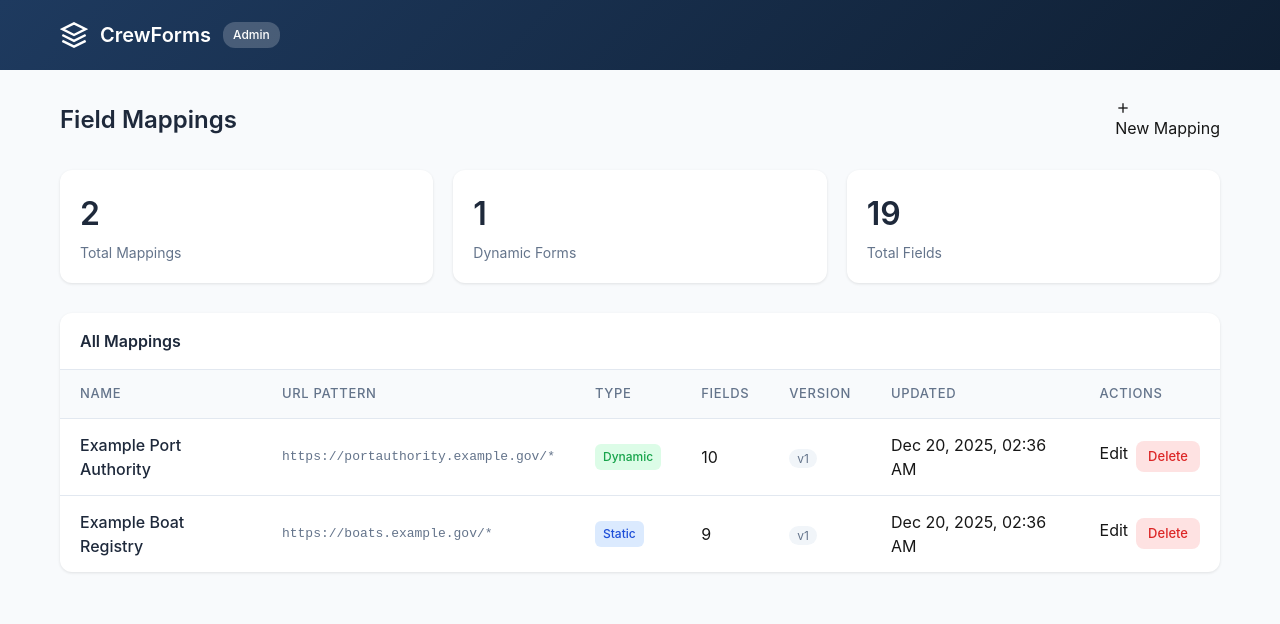
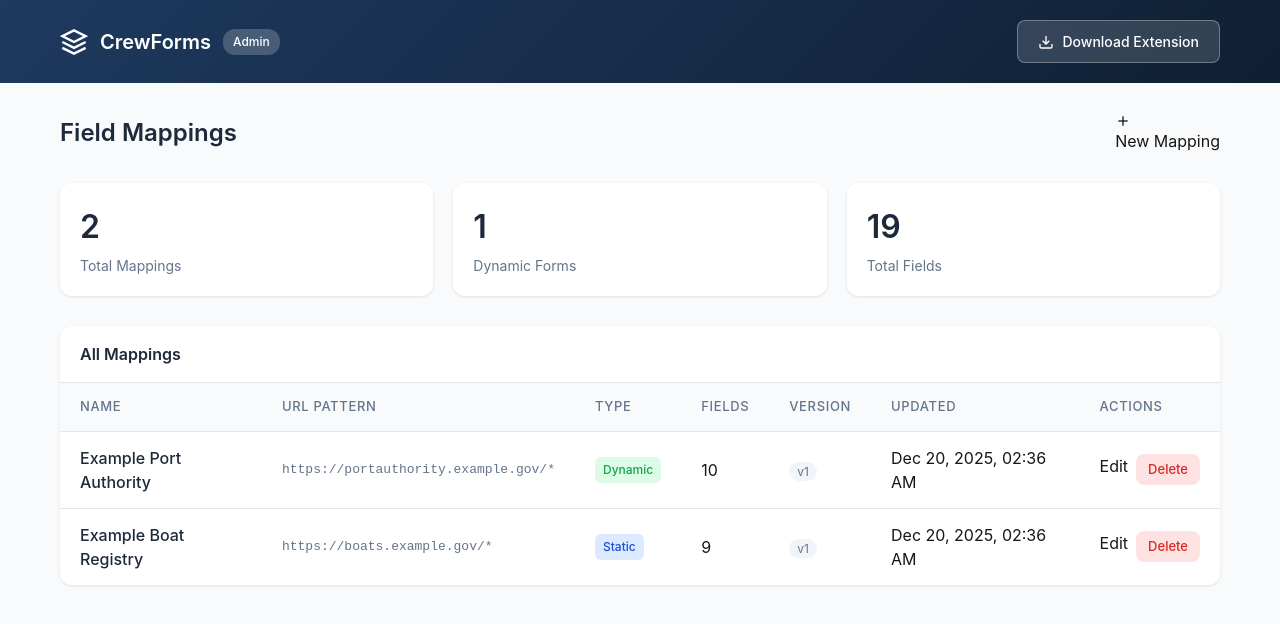
Before and after one commit to scottkosmach/CrewForms, a Next.js app: page /admin in a window 1280 px wide. Shown: the top 624 px of the page. Built offline with nearby package versions, Linux system fonts and the light colour scheme.

Commit message:
Update admin page

```diff
--- a/src/app/admin/page.tsx
+++ b/src/app/admin/page.tsx
@@ -195,6 +195,17 @@ export default function AdminDashboard() {
           background: #fecaca;
         }
 
+        .btn-download {
+          background: rgba(255, 255, 255, 0.15);
+          color: white;
+          border: 1px solid rgba(255, 255, 255, 0.3);
+        }
+
+        .btn-download:hover {
+          background: rgba(255, 255, 255, 0.25);
+          border-color: rgba(255, 255, 255, 0.5);
+        }
+
         .btn-sm {
           padding: 6px 12px;
           font-size: 13px;
@@ -355,6 +366,19 @@ export default function AdminDashboard() {
           CrewForms
           <span className="badge">Admin</span>
         </div>
+        {/* Download Extension Button */}
+        <a
+          href="/crewforms-extension.zip"
+          className="btn btn-download"
+          download
+        >
+          <svg width="16" height="16" viewBox="0 0 24 24" fill="none" stroke="currentColor" strokeWidth="2">
+            <path d="M21 15v4a2 2 0 0 1-2 2H5a2 2 0 0 1-2-2v-4"/>
+            <polyline points="7 10 12 15 17 10"/>
+            <line x1="12" y1="15" x2="12" y2="3"/>
+          </svg>
+          Download Extension
+        </a>
         </div>
       </header>
 
```
Lines whose indentation alone changed are shown as unchanged.
